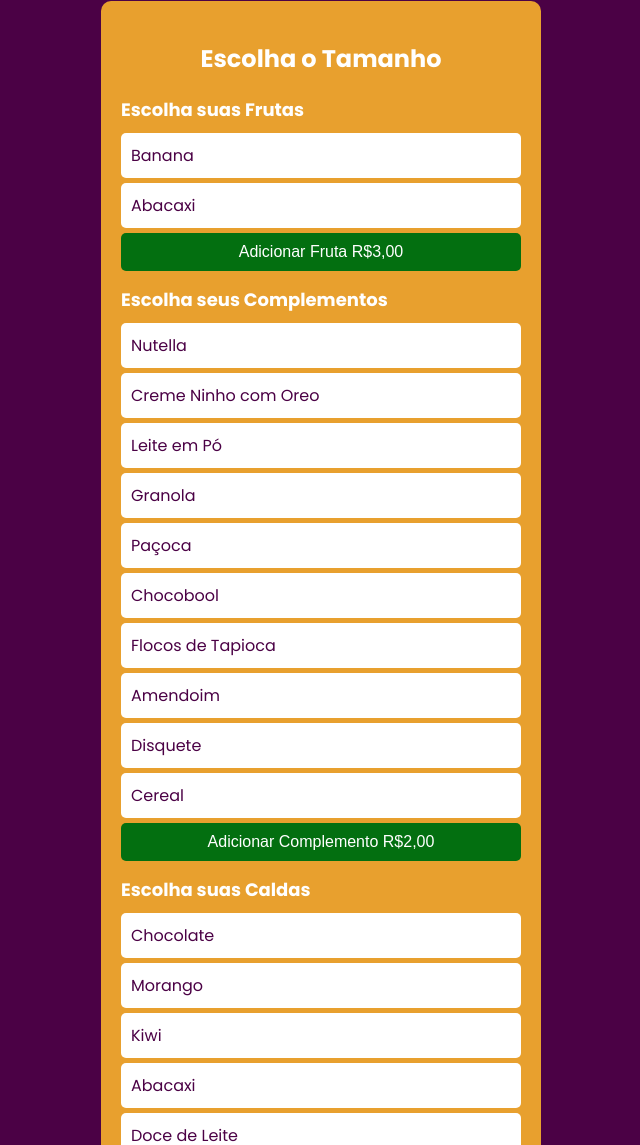
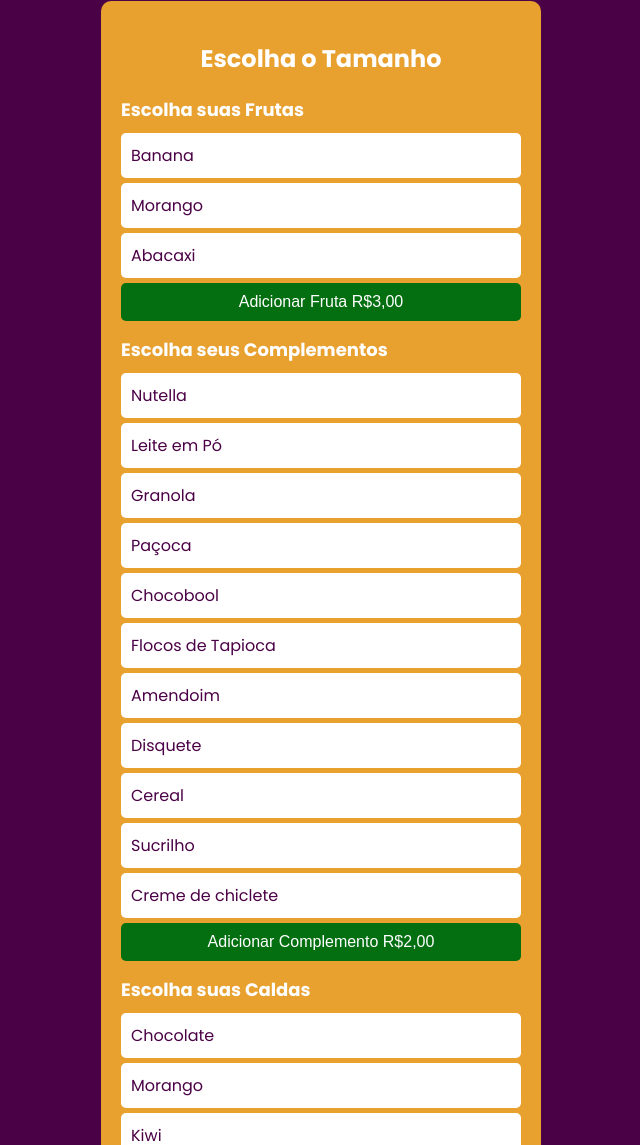
Before and after one commit to HellenJasmine/loja_acai, a website: page item_details.html in a window 1280 px wide. Shown: the part 90-1235 px from the top of the page, without its empty margins (319-959 px from the left). Drawn offline with Linux system fonts and the light colour scheme.

Commit message:
add complemento e fruta

```diff
--- a/item_details.html
+++ b/item_details.html
@@ -79,7 +79,7 @@
                 <input type="checkbox" id="banana"  class="fruta"><label for="banana">Banana</label>
                 <!-- <input type="checkbox" id="uva" class="fruta"><label for="uva">Uva</label> -->
                 <!-- <input type="checkbox" id="kiwi" class="fruta"><label for="kiwi">Kiwi</label> -->
-                <!-- <input type="checkbox" id="morango" class="fruta"><label for="morango">Morango</label> -->
+                <input type="checkbox" id="morango" class="fruta"><label for="morango">Morango</label>
                 <input type="checkbox" id="abacaxi" class="fruta"><label for="abacaxi">Abacaxi</label>
             </div>
             <button class="btn-extra" onclick="addExtra('fruta')">Adicionar Fruta R$3,00</button>
@@ -90,7 +90,6 @@
             <h2>Escolha seus Complementos</h2>
             <div class="options" id="complementos">
                 <input type="checkbox" id="nutella" class="complemento"><label for="nutella">Nutella</label>
-                <input type="checkbox" id="creme-ninho-com-oreo" class="complemento"><label for="creme-ninho-com-oreo">Creme Ninho com Oreo</label>
                 <input type="checkbox" id="leite-po" class="complemento"><label for="leite-po">Leite em Pó</label>
                 <input type="checkbox" id="granola" class="complemento"><label for="granola">Granola</label>
                 <input type="checkbox" id="pacoca" class="complemento"><label for="pacoca">Paçoca</label>
@@ -99,6 +98,9 @@
                 <input type="checkbox" id="amendoim" class="complemento"><label for="amendoim">Amendoim</label>
                 <input type="checkbox" id="disquete" class="complemento"><label for="disquete">Disquete</label>
                 <input type="checkbox" id="cereal" class="complemento"><label for="cereal">Cereal</label>
+                <input type="checkbox" id="sucrilho" class="complemento"><label for="sucrilho">Sucrilho</label>
+                <input type="checkbox" id="creme-de-chiclete" class="complemento"><label for="creme-de-chiclete">Creme de chiclete</label>
+
 
 
             </div>
```
